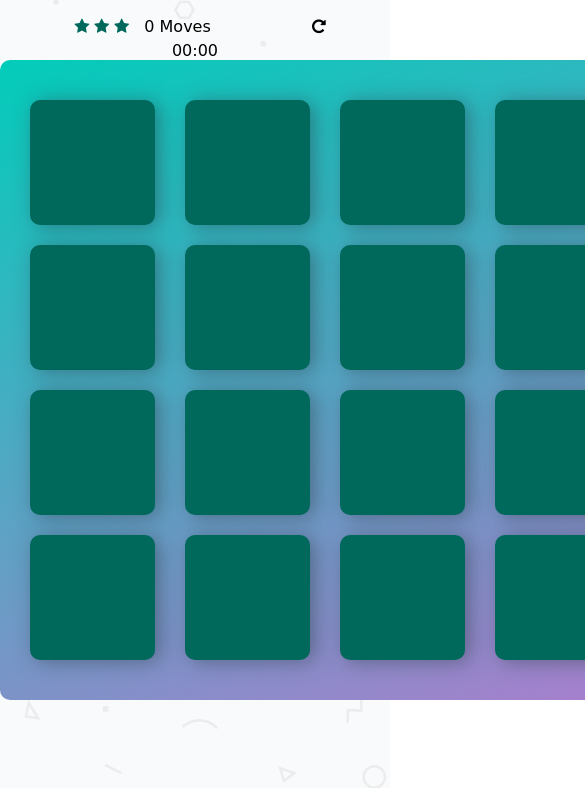
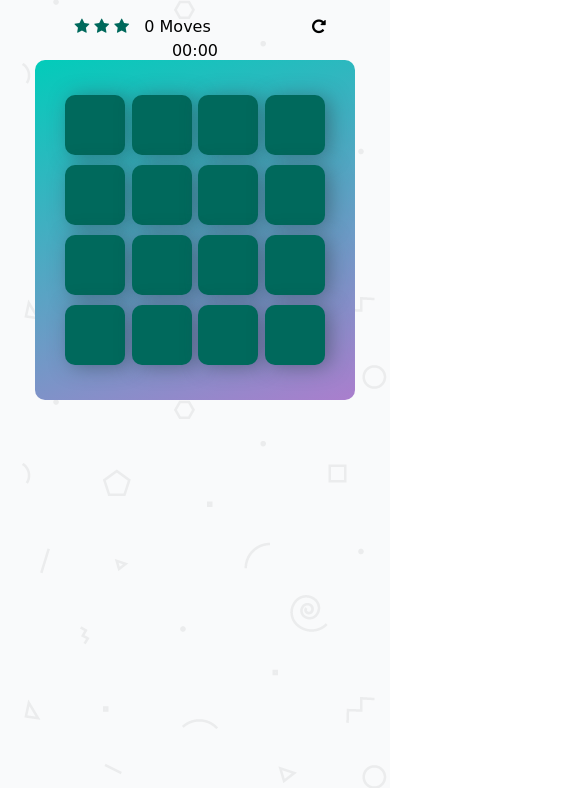
Before and after one commit to ebrahemelkholy07/memoryGame, a plain HTML site: page index.html in a window 390 px wide. Shown: the part 56-844 px from the top of the page, 585 px wide, since content can reach past the window. Drawn offline with Linux system fonts and the light colour scheme.

Commit message:
edit responsive

```diff
--- a/css/app.css
+++ b/css/app.css
@@ -140,3 +140,27 @@ header h1 {
   display: inline-block;
   color: #00695c;
 }
+@media (max-width: 767px) {
+  .cards {
+    width: 400px;
+  }
+  .cards .deck {
+    min-height: 370px;
+  }
+  .cards .deck .card {
+    height: 80px;
+    width: 80px;
+  }
+}
+@media (max-width: 399px) {
+  .cards {
+    width: 320px;
+  }
+  .cards .deck .card {
+    height: 60px;
+    width: 60px;
+  }
+  .cards .deck {
+    min-height: 280px;
+  }
+}
--- a/js/app.js
+++ b/js/app.js
@@ -45,6 +45,7 @@ function flippingCards() {
     openedCard.push(this);
     var len = openedCard.length;
     this.classList.add('open');
+    this.classList.add('disabled');
     if (len == 2) {
         count();
         disable();
```
